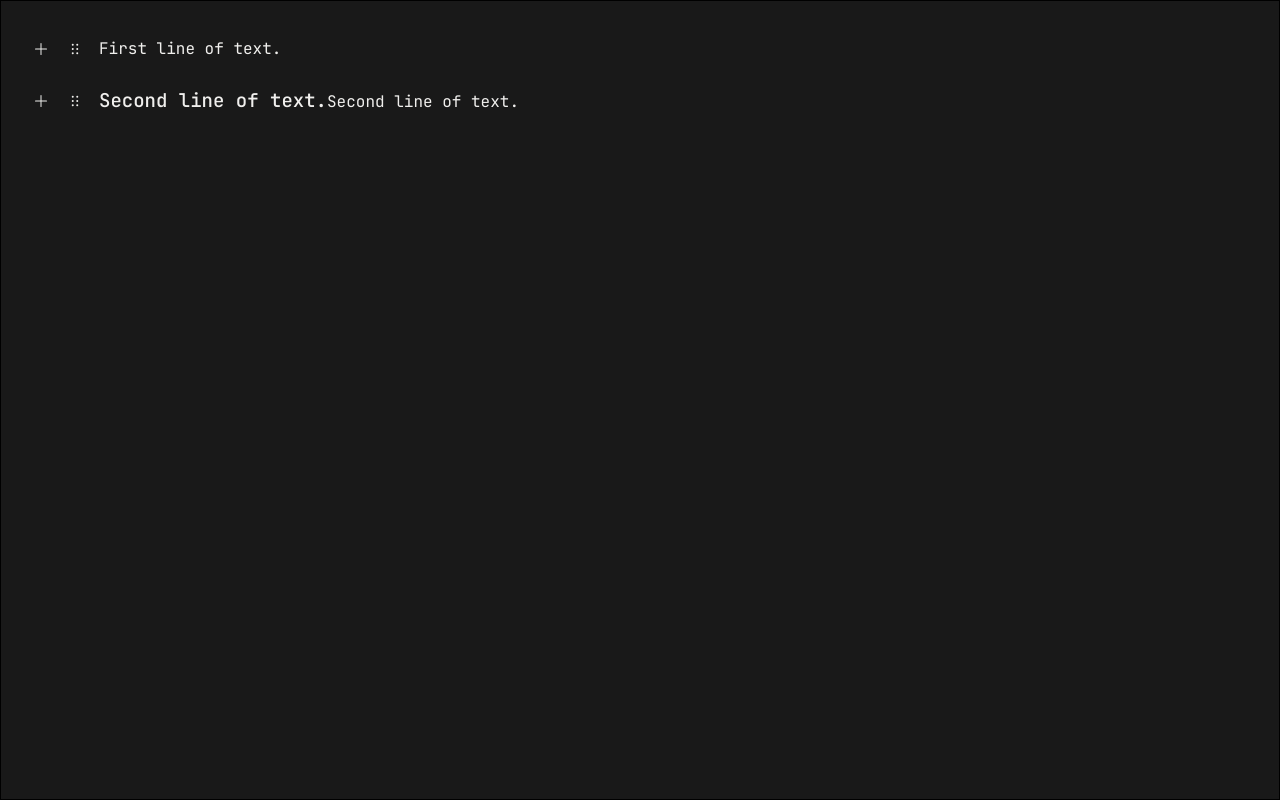
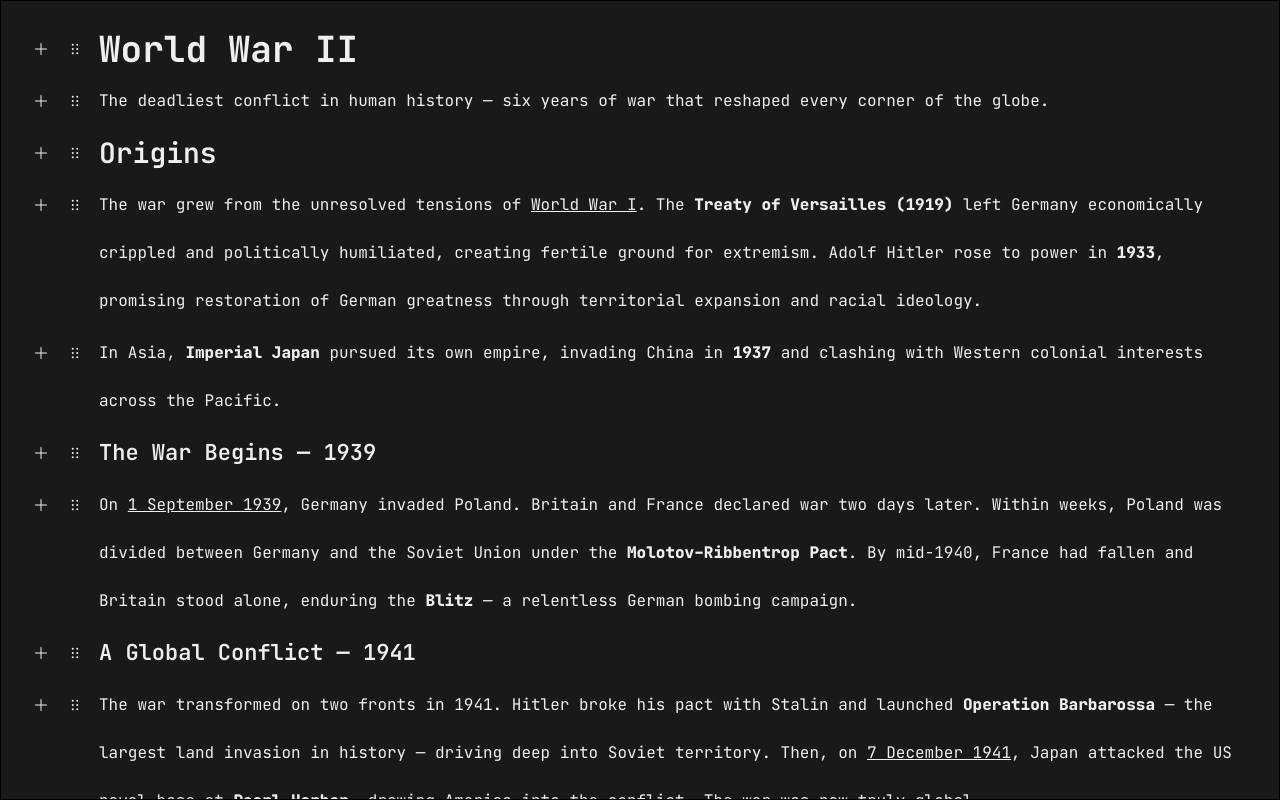
Before and after one commit to mdmarufbinsalim/Atlas, a Next.js app: page / in a window 1280 px wide. Built offline with nearby package versions, Linux system fonts and the light colour scheme; a web font is replaced by a local one.

Commit message:
feat: added initial content about ww2

```diff
--- a/src/components/editor/atlas-editor.tsx
+++ b/src/components/editor/atlas-editor.tsx
@@ -1,6 +1,6 @@
 "use client"
 import { useCallback, useState } from "react"
-import { createEditor, Descendant } from "slate"
+import { createEditor } from "slate"
 import { Editable, RenderElementProps, RenderLeafProps, Slate, withReact } from "slate-react"
 import { withHistory } from "slate-history"
 import { DndContext, DragOverlay, closestCenter } from "@dnd-kit/core"
@@ -16,17 +16,7 @@ import { useSlashMenu } from "./hooks/useSlashMenu"
 import { useKeyboardShortcuts } from "./hooks/useKeyboardShortcuts"
 import { useDragSort } from "./hooks/useDragSort"
 import { useSpacerClick } from "./hooks/useSpacerClick"
-
-const initialValue: Descendant[] = [
-    {
-        type: 'block',
-        children: [{ text: 'First line of text.', mode: 'text' }],
-    },
-    {
-        type: 'block',
-        children: [{ text: 'Second line of text.', mode: 'header_4' }, { text: 'Second line of text.', mode: 'text' }],
-    },
-]
+import { initialValue } from "@/data/initial-content"
 
 export default function AtlasEditor() {
     const [editor] = useState(() => withDefaults(withHistory(withReact(createEditor()))))
--- /dev/null
+++ b/src/data/initial-content.ts
@@ -0,0 +1,97 @@
+import { Descendant } from "slate"
+
+const b = (text: string) => ({ text, mode: 'text' as const, bold: true })
+const u = (text: string) => ({ text, mode: 'text' as const, underlined: true })
+const s = (text: string) => ({ text, mode: 'text' as const, striked: true })
+const t = (text: string) => ({ text, mode: 'text' as const })
+const h = (text: string, level: 1 | 2 | 3 | 4) => ({ text, mode: `header_${level}` as const })
+
+const block = (...children: ReturnType<typeof t | typeof b | typeof u | typeof s | typeof h>[]) =>
+    ({ type: 'block' as const, children })
+
+export const initialValue: Descendant[] = [
+    block(h('World War II', 1)),
+    block(t('The deadliest conflict in human history — six years of war that reshaped every corner of the globe.')),
+
+    block(h('Origins', 2)),
+    block(
+        t('The war grew from the unresolved tensions of '),
+        u('World War I'),
+        t('. The '),
+        b('Treaty of Versailles (1919)'),
+        t(' left Germany economically crippled and politically humiliated, creating fertile ground for extremism. Adolf Hitler rose to power in '),
+        b('1933'),
+        t(', promising restoration of German greatness through territorial expansion and racial ideology.'),
+    ),
+    block(
+        t('In Asia, '),
+        b('Imperial Japan'),
+        t(' pursued its own empire, invading China in '),
+        b('1937'),
+        t(' and clashing with Western colonial interests across the Pacific.'),
+    ),
+
+    block(h('The War Begins — 1939', 3)),
+    block(
+        t('On '),
+        u('1 September 1939'),
+        t(', Germany invaded Poland. Britain and France declared war two days later. Within weeks, Poland was divided between Germany and the Soviet Union under the '),
+        b('Molotov–Ribbentrop Pact'),
+        t('. By mid-1940, France had fallen and Britain stood alone, enduring the '),
+        b('Blitz'),
+        t(' — a relentless German bombing campaign.'),
+    ),
+
+    block(h('A Global Conflict — 1941', 3)),
+    block(
+        t('The war transformed on two fronts in 1941. Hitler broke his pact with Stalin and launched '),
+        b('Operation Barbarossa'),
+        t(' — the largest land invasion in history — driving deep into Soviet territory. Then, on '),
+        u('7 December 1941'),
+        t(', Japan attacked the US naval base at '),
+        b('Pearl Harbor'),
+        t(', drawing America into the conflict. The war was now truly global.'),
+    ),
+
+    block(h('Turning Point — 1942–43', 3)),
+    block(
+        t('Three battles shifted the momentum decisively against the Axis. At '),
+        b('Stalingrad'),
+        t(', the Soviet Red Army encircled and destroyed an entire German army. At '),
+        b('El Alamein'),
+        t(', the British halted Germany\'s advance into North Africa. In the Pacific, the '),
+        b('Battle of Midway'),
+        t(' crippled the Japanese naval fleet. From this point, the Allies '),
+        s('struggled to'),
+        t(' advanced on every front.'),
+    ),
+
+    block(h('Allied Victory — 1944–45', 3)),
+    block(
+        t('On '),
+        u('6 June 1944'),
+        t(' — '),
+        b('D-Day'),
+        t(' — Allied forces landed on the beaches of Normandy in the largest seaborne invasion ever mounted. Paris was liberated by August. In the Pacific, island-hopping campaigns brought American forces within striking distance of Japan. Germany surrendered on '),
+        u('8 May 1945'),
+        t('. After atomic bombs destroyed '),
+        b('Hiroshima'),
+        t(' and '),
+        b('Nagasaki'),
+        t(', Japan followed on '),
+        u('2 September 1945'),
+        t('.'),
+    ),
+
+    block(h('Legacy', 2)),
+    block(
+        b('70–85 million people'),
+        t(' perished — roughly '),
+        s('2%'),
+        t(' 3% of the world\'s population. The war ended European colonial dominance, established the '),
+        b('United Nations'),
+        t(', and split the world into two Cold War blocs. The '),
+        b('Nuremberg Trials'),
+        t(' established that individuals could be held accountable for crimes against humanity. Its shadow still shapes international law, borders, and memory today.'),
+    ),
+]
```
